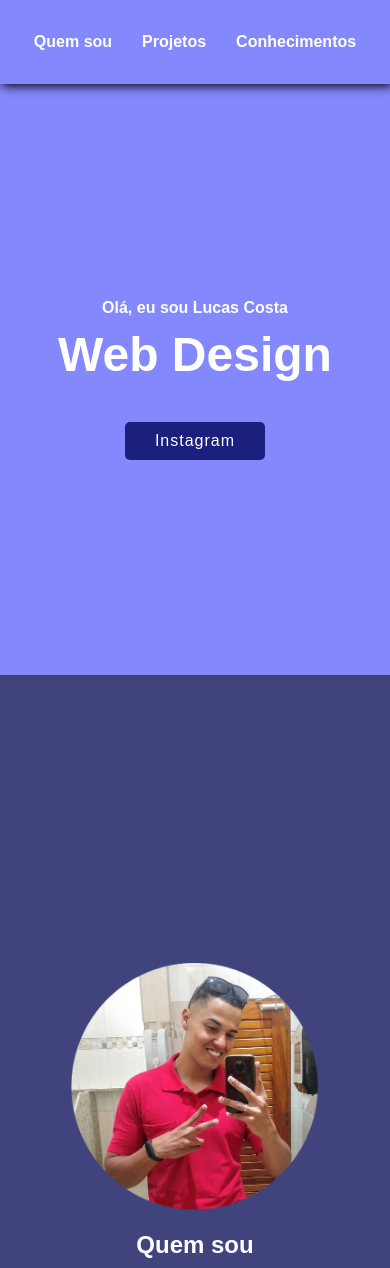
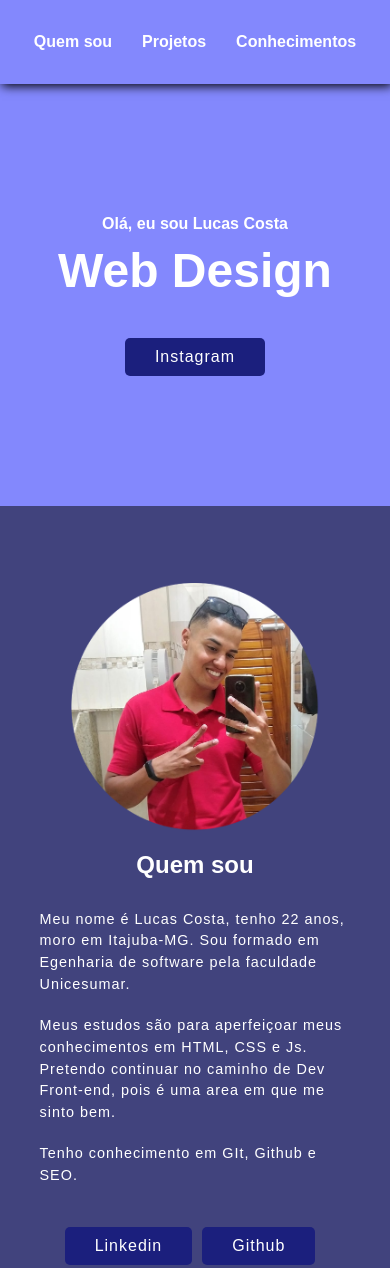
Before and after one commit to luqnex/Portifolio, a plain HTML site: page index.html in a window 390 px wide. Shown: the top 1268 px of the page. Drawn offline with Linux system fonts and the light colour scheme.

Commit message:
Atualização no responsivo

```diff
--- a/responsive.css
+++ b/responsive.css
@@ -4,7 +4,7 @@
     }
 
     main {
-        height: 70vh;
+        height: 50vh;
     }
 
     main #img-tecnologia {
@@ -34,7 +34,7 @@
     }
 
     #sobre {
-        height: 150vh;
+        height: 100vh;
     }
 
     #sobre .content-aside {
```
